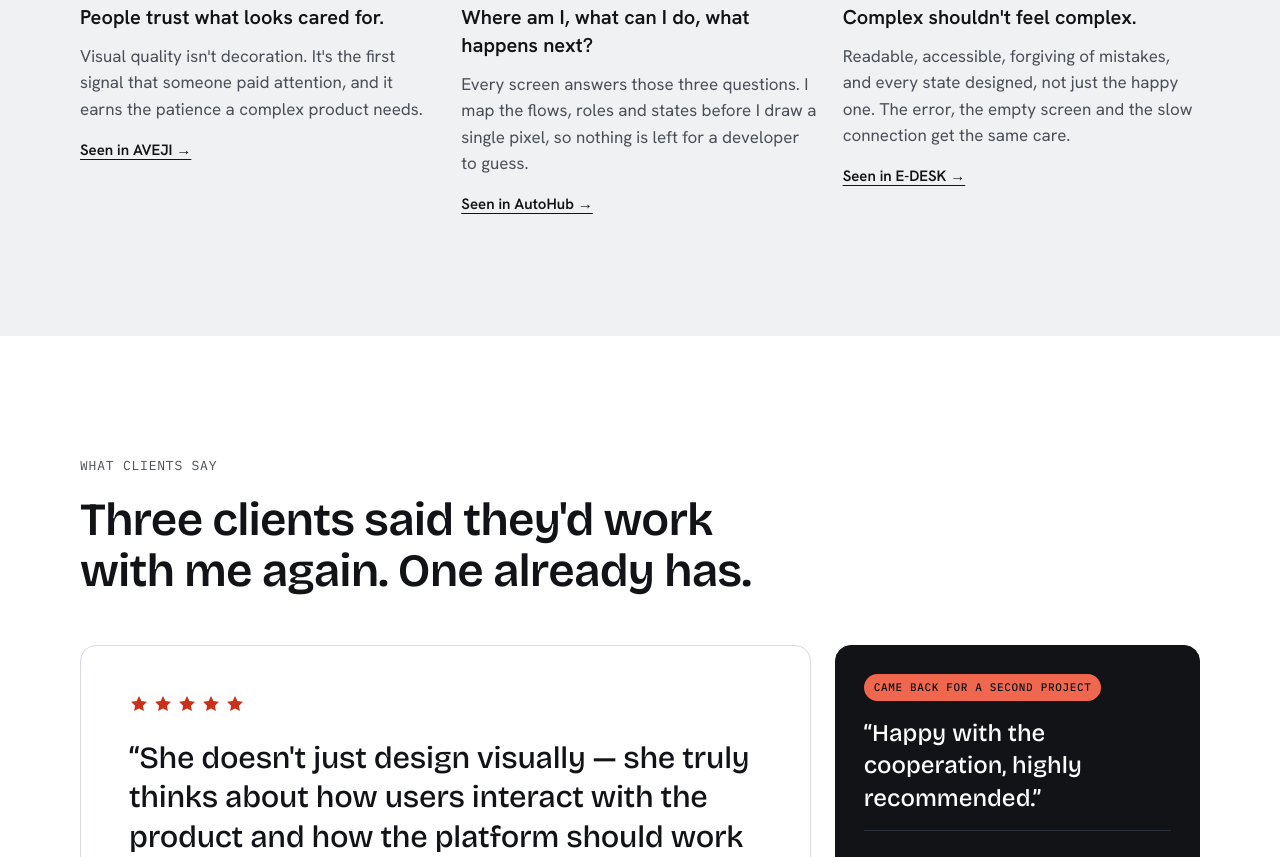
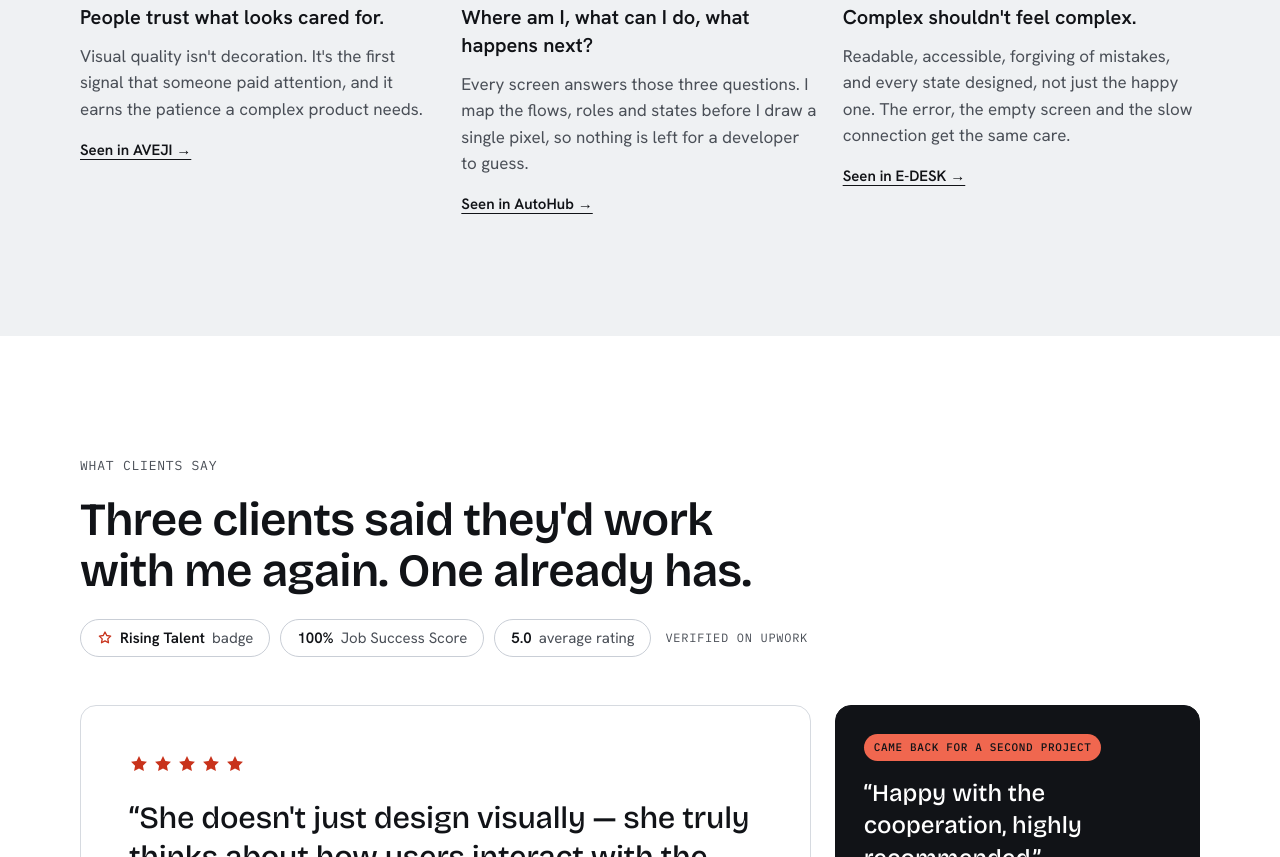
Before and after one commit to NataliaUlitina/NataliaUlitina.github.io, a plain HTML site: page index.html in a window 1280 px wide. Shown: the part 4710-5567 px from the top of the page. Drawn offline with Linux system fonts and the light colour scheme.

Commit message:
Add files via upload

```diff
--- a/index.html
+++ b/index.html
@@ -53,7 +53,7 @@
 <p class="lead">Then comes the part nobody asks for: the error message that says what actually went wrong, the empty screen that tells you what to do next, the text still readable when your eyes are tired.</p>
 <p class="lead">And then there's the joy that comes later: <strong>seeing a client relieved because their product finally makes sense</strong>, and watching it grow fast once it does. I enjoy their success as much as the work itself.</p>
 <p class="small" style="color:var(--on-dark-3)">Trained in UX/UI design at Yandex Practicum, and at home in cross-cultural teams around the world.</p>
-<div class="facts"><div><b>8 months</b><span>longest engagement, on a real estate SaaS platform</span></div><div><b>5.0 ★</b><span>client reviews on Upwork</span></div><div><b>Full-time</b><span>available for new projects now</span></div></div>
+<div class="facts"><div><b>8 months</b><span>longest engagement, on a real estate SaaS platform</span></div><div><b>100%</b><span>Job Success Score on Upwork</span></div><div><b>Full-time</b><span>available for new projects now</span></div></div>
 </div>
 </div></section>
 
@@ -67,7 +67,8 @@
 </div></section>
 
 <section class="s s-white" id="clients"><div class="wrap">
-<div class="sec-head"><p class="kicker">What clients say</p><h2 class="h2">Three clients said they'd work with me again. One already has.</h2></div>
+<div class="sec-head"><p class="kicker">What clients say</p><h2 class="h2">Three clients said they'd work with me again. One already has.</h2>
+<ul class="proof" aria-label="Verified on Upwork"><li><svg viewBox="0 0 24 24" fill="none" stroke="currentColor" stroke-width="2" stroke-linecap="round" stroke-linejoin="round" aria-hidden="true"><path d="M12 3l2.6 5.3 5.9.9-4.3 4.1 1 5.8L12 16.4 6.8 19.1l1-5.8L3.5 9.2l5.9-.9z"/></svg><b>Rising Talent</b> badge</li><li><b>100%</b> Job Success Score</li><li><b>5.0</b> average rating</li><li class="via">Verified on Upwork</li></ul></div>
 <div class="quotes">
 <figure class="quote-main"><div class="stars" role="img" aria-label="5 out of 5 stars"><svg viewBox="0 0 24 24" fill="currentColor" aria-hidden="true"><path d="M12 2.5l2.9 6 6.6.9-4.8 4.6 1.2 6.5L12 17.4l-5.9 3.1 1.2-6.5L2.5 9.4l6.6-.9z"/></svg><svg viewBox="0 0 24 24" fill="currentColor" aria-hidden="true"><path d="M12 2.5l2.9 6 6.6.9-4.8 4.6 1.2 6.5L12 17.4l-5.9 3.1 1.2-6.5L2.5 9.4l6.6-.9z"/></svg><svg viewBox="0 0 24 24" fill="currentColor" aria-hidden="true"><path d="M12 2.5l2.9 6 6.6.9-4.8 4.6 1.2 6.5L12 17.4l-5.9 3.1 1.2-6.5L2.5 9.4l6.6-.9z"/></svg><svg viewBox="0 0 24 24" fill="currentColor" aria-hidden="true"><path d="M12 2.5l2.9 6 6.6.9-4.8 4.6 1.2 6.5L12 17.4l-5.9 3.1 1.2-6.5L2.5 9.4l6.6-.9z"/></svg><svg viewBox="0 0 24 24" fill="currentColor" aria-hidden="true"><path d="M12 2.5l2.9 6 6.6.9-4.8 4.6 1.2 6.5L12 17.4l-5.9 3.1 1.2-6.5L2.5 9.4l6.6-.9z"/></svg></div><blockquote><p>“She doesn't just design visually — she truly thinks about how users interact with the product and how the platform should work in real life.”</p><p>“She also respected the business model and adjusted the designs to match monetization and MVP goals perfectly.”</p></blockquote><figcaption class="by"><b>Verified Upwork client</b><span>MVP platform · 4 core pages</span></figcaption></figure>
 <div class="quote-side">
--- a/site.css
+++ b/site.css
@@ -343,3 +343,10 @@ html.xray .xnote b{display:block;font-family:var(--mono);font-size:11px;letter-s
   .more-work{grid-template-columns:1fr 1fr}
   .case-card.wide{display:flex}
 }
+
+/* ---------- Upwork proof strip ---------- */
+.proof{list-style:none;margin:4px 0 0;padding:0;display:flex;flex-wrap:wrap;gap:10px;align-items:center}
+.proof li{display:inline-flex;align-items:center;gap:7px;min-height:38px;padding:0 16px;border:1px solid var(--line);border-radius:999px;background:var(--white);font-size:15px;color:var(--ink-2)}
+.proof li b{color:var(--ink);font-weight:600}
+.proof li svg{width:16px;height:16px;color:var(--accent)}
+.proof li.via{border:none;background:none;padding:0 4px;font-family:var(--mono);font-size:12px;letter-spacing:.06em;text-transform:uppercase}
```
